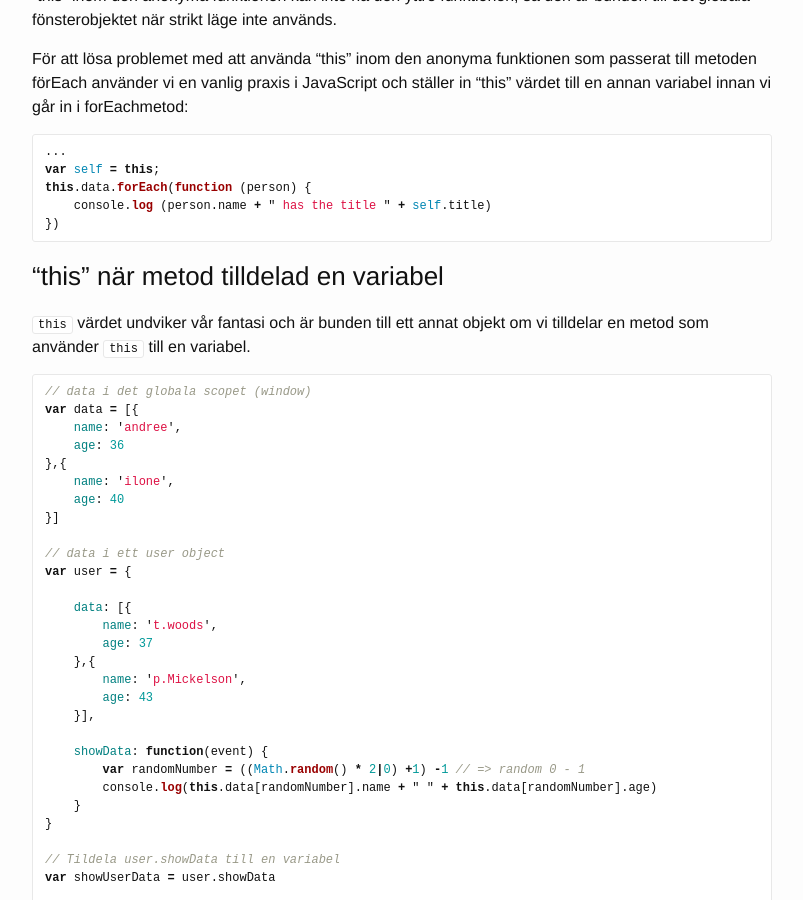
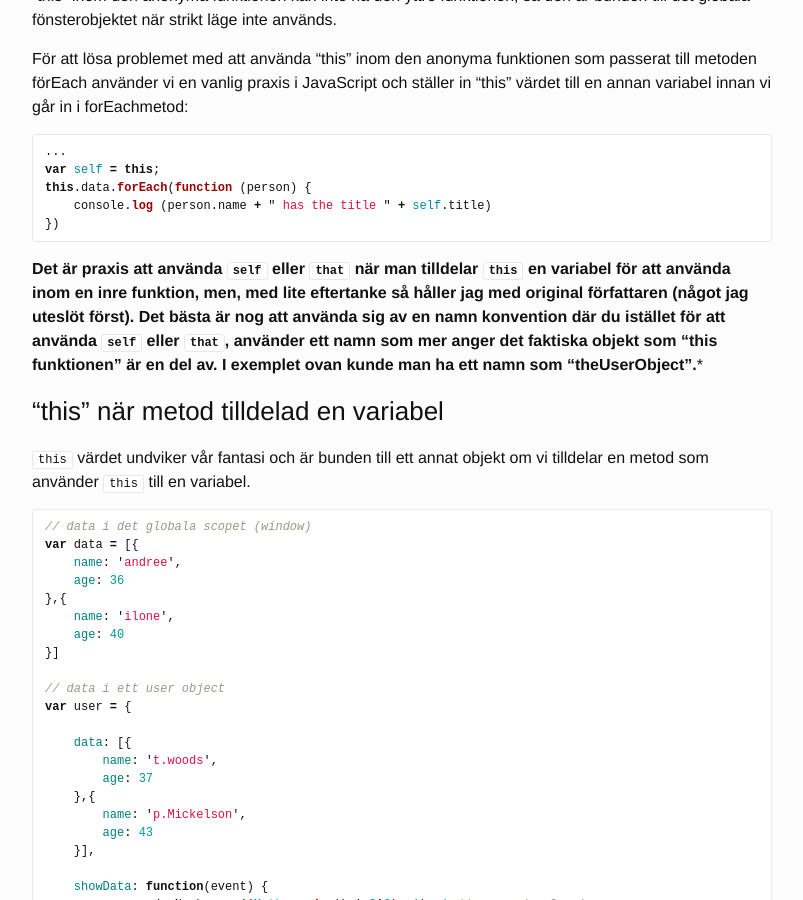
Before and after one commit to develdoe/develdoe.github.io, a Jekyll site: the page built from _posts/2017-11-02-javascript-this.md, in a window 1280 px wide and 900 px high, scrolled down 5811 px. Shown: the whole window, without its empty margins (238-1041 px from the left). Built offline with Jekyll 4.4.1, drawn with Linux system fonts in a browser that asks for light colours.

Commit message:
Update 2017-11-02-javascript-this.md

````diff
--- a/_posts/2017-11-02-javascript-this.md
+++ b/_posts/2017-11-02-javascript-this.md
@@ -248,6 +248,8 @@ this.data.forEach(function (person) {
 })
 ```
 
+**Det är praxis att använda `self` eller `that` när man tilldelar `this` en variabel för att använda inom en inre funktion, men, med lite eftertanke så håller jag med original författaren (något jag uteslöt först). Det bästa är nog att använda sig av en namn konvention där du istället för att använda `self` eller `that`, använder ett namn som mer anger det faktiska objekt som "this funktionen" är en del av. I exemplet ovan kunde man ha ett namn som "theUserObject".***
+
 ### "this" när metod tilldelad en variabel
 
 `this` värdet undviker vår fantasi och är bunden till ett annat objekt om vi tilldelar en metod som använder `this` till en variabel.
````
